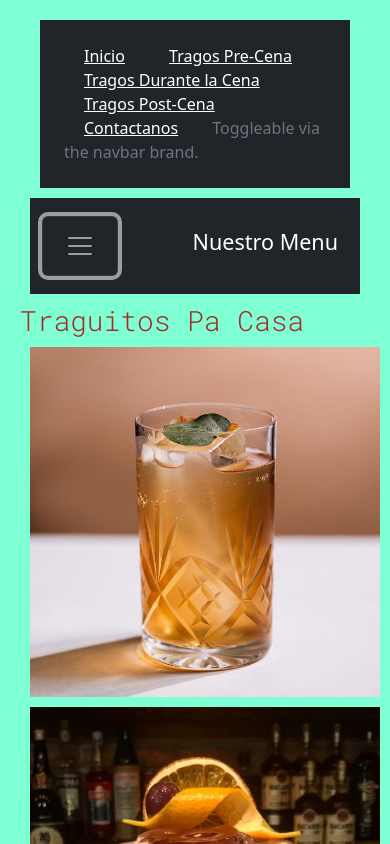
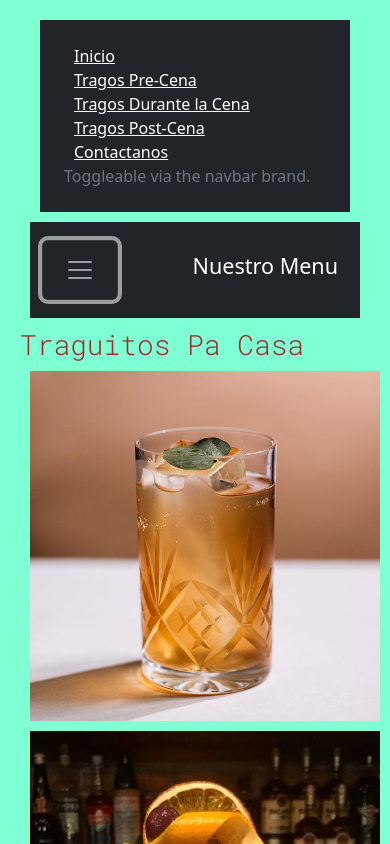
Before and after one commit to MaxiCruz97/Pruebas, a plain HTML site: page index.html in a window 390 px wide. Both pictures are taken after a click on the button "Toggle navigation". Shown: the top 844 px of the page. Drawn offline with nearby package versions, Linux system fonts and the light colour scheme.

Commit message:
responsive

```diff
--- a/style.css
+++ b/style.css
@@ -79,6 +79,9 @@ font-family: cursive;
         flex-direction: column;
     }
 
+    header div div span{
+        display: table-row-group;
+}
 }
 
 @media only screen and (min-width: 480px) and (max-width: 980px){
```
